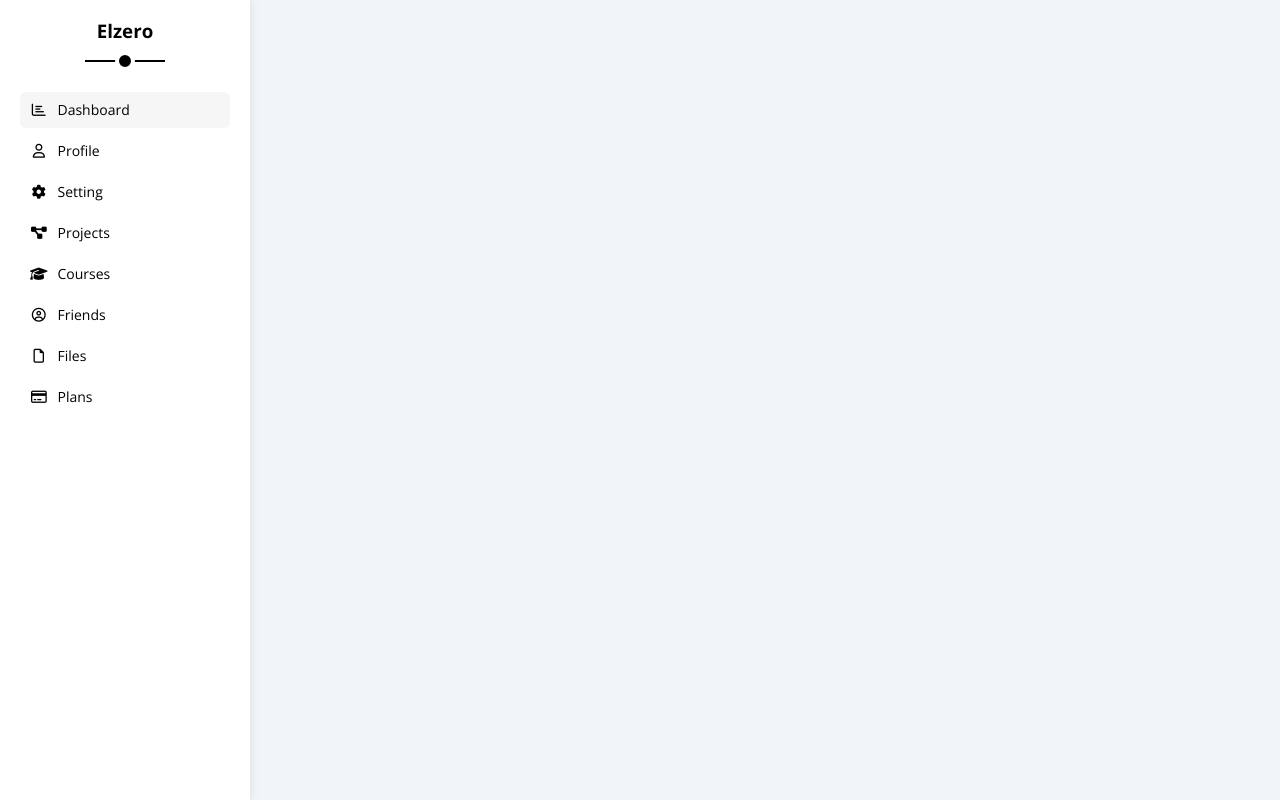
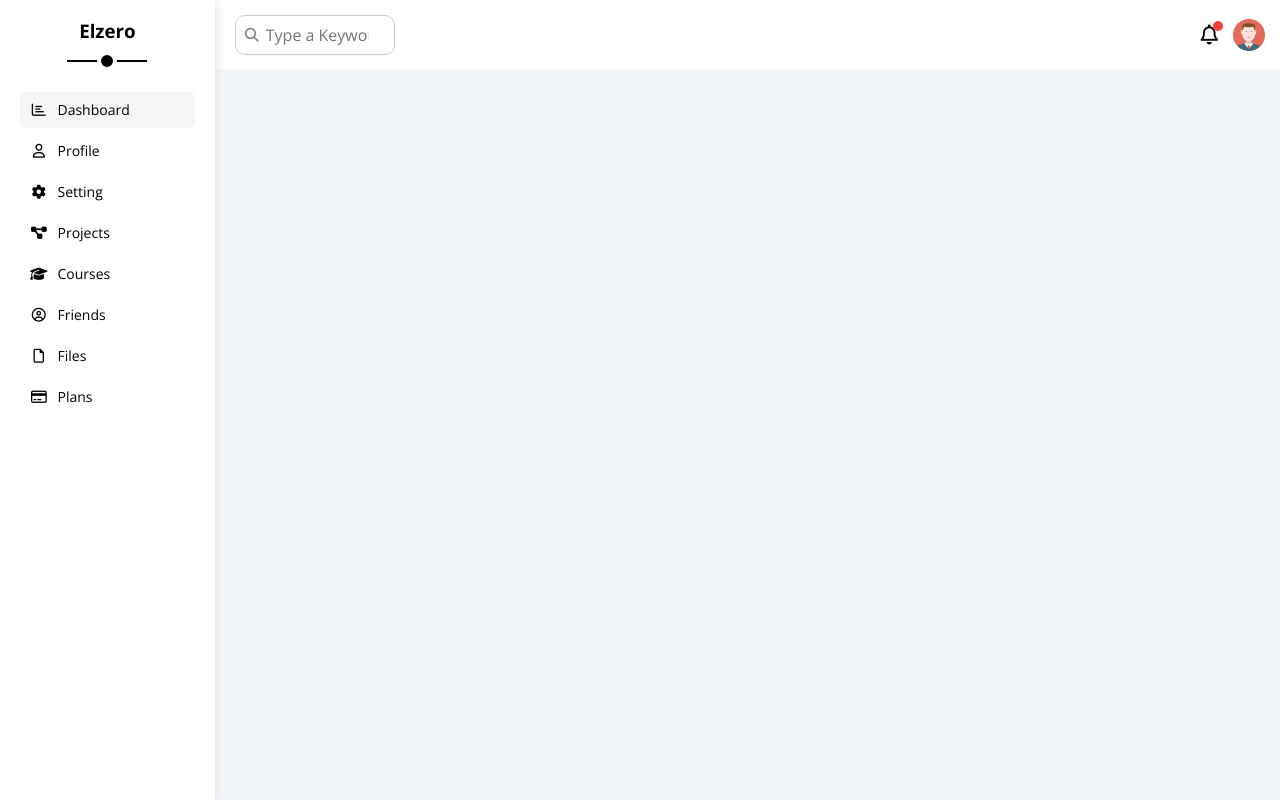
Before and after one commit to mahmoud-abuyoussef/Dashboard, a plain HTML site: page index.html in a window 1280 px wide. Drawn offline with nearby package versions, Linux system fonts and the light colour scheme.

Commit message:
Add: Header Seaction

```diff
--- a/assets/styles/main.css
+++ b/assets/styles/main.css
@@ -87,3 +87,47 @@ a {
     display: none;
   }
 }
+.content {
+  overflow: hidden;
+}
+.content .head .search::before {
+  content: "\f002";
+  font-family: var(--fa-style-family-classic);
+  font-weight: 900;
+  position: absolute;
+  top: 50%;
+  left: 15px;
+  transform: translateY(-50%);
+  font-size: 14px;
+  color: var(--grey);
+}
+.content .head .search input {
+  outline: none;
+  border: 1px solid #ccc;
+  border-radius: 10px;
+  margin-left: 5px;
+  padding-left: 30px;
+  width: 160px;
+  transition: width var(--transition);
+}
+.content .head .search input:focus {
+  width: 200px;
+}
+.content .head .search input:focus::placeholder {
+  opacity: 0;
+}
+.content .head .icons .notification::before {
+  content: "";
+  position: absolute;
+  top: -5px;
+  right: -5px;
+  width: 10px;
+  height: 10px;
+  background-color: var(--red);
+  border-radius: 50%;
+}
+.content .head .icons img {
+  width: 32px;
+  height: 32px;
+  margin-left: 15px;
+}
--- a/index.html
+++ b/index.html
@@ -70,6 +70,19 @@
           </li>
         </ul>
       </aside>
+      <main class="content w-full">
+        <section class="head bg-white p-15 between-flex">
+          <div class="search p-relative">
+            <input class="p-10" type="search" name="search" id="" placeholder="Type a Keyword" />
+          </div>
+          <div class="icons d-flex align-center">
+            <span class="notification p-relative">
+              <i class="fa-regular fa-bell fa-lg"></i>
+            </span>
+            <img src="assets/images/avatar.png" alt="avatar user" />
+          </div>
+        </section>
+      </main>
     </div>
   </body>
 </html>
```
